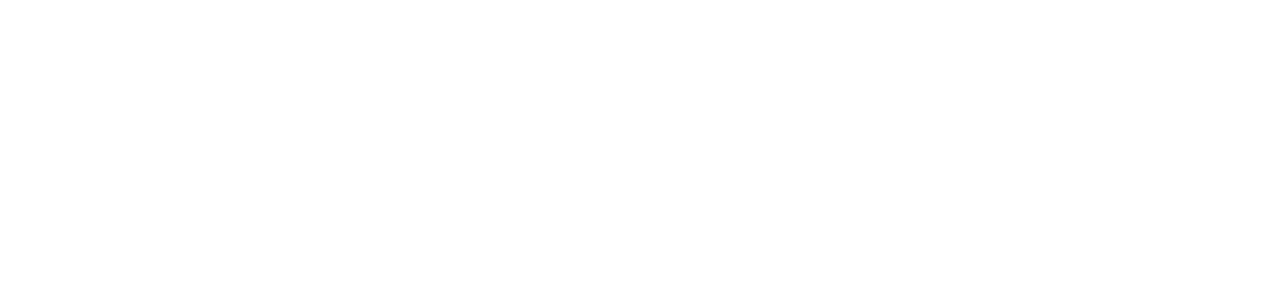
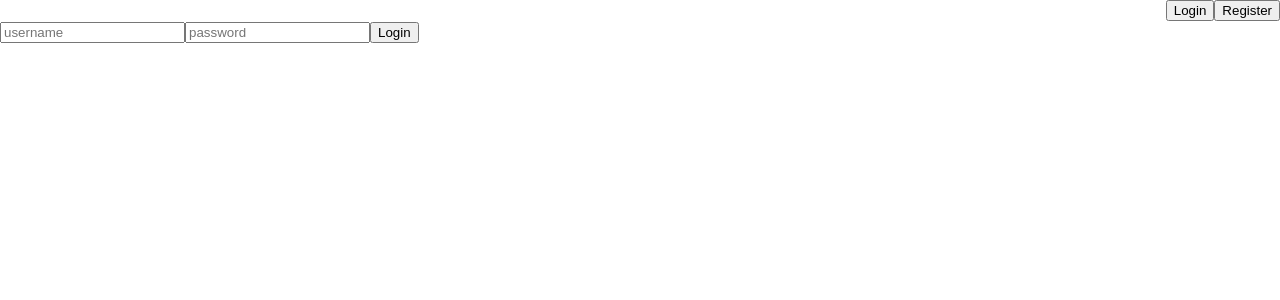
Before and after one commit to VeTaL2022/react_homework, a React (Create React App) app: page /login in a window 1280 px wide. Before the commit this address had no page. Shown: the top 300 px of the page. Built offline with nearby package versions, Linux system fonts and the light colour scheme.

Commit message:
initial commit

```diff
--- a/src/App.js
+++ b/src/App.js
@@ -2,15 +2,16 @@
 
 import './App.css';
 import {MainLayout} from "./layouts";
-import {RegisterPage} from "./pages";
+import {CarPage, LoginPage, RegisterPage} from "./pages";
 
 function App() {
   return (
     <Routes>
         <Route path={'/'} element={<MainLayout/>}>
-            <Route index element={<Navigate to={'/register'}/>}/>
-            {/*<Route path={'/login'} element={<LoginPage/>}/>*/}
+            <Route index element={<Navigate to={'/login'}/>}/>
+            <Route path={'/login'} element={<LoginPage/>}/>
             <Route path={'/register'} element={<RegisterPage/>}/>
+            <Route path={'/cars'} element={<CarPage/>}/>
         </Route>
     </Routes>
   );
--- /dev/null
+++ b/src/components/carForm/CarForm.js
@@ -0,0 +1,12 @@
+import {useForm} from "react-hook-form";
+
+export function CarForm() {
+    const {handleSubmit, register} = useForm();
+
+    return(
+        <div>
+
+        </div>
+    )
+
+}
--- /dev/null
+++ b/src/components/cars/Car.js
@@ -0,0 +1,9 @@
+export function Car() {
+
+    return(
+        <div>
+            Car
+        </div>
+    )
+
+}
--- /dev/null
+++ b/src/components/cars/Cars.js
@@ -0,0 +1,9 @@
+export function Cars() {
+
+    return(
+        <div>
+            Cars
+        </div>
+    )
+
+}
--- a/src/components/index.js
+++ b/src/components/index.js
@@ -1 +1,4 @@
 export * from './Header';
+export * from './cars/Cars';
+export * from './cars/Car';
+export * from './carForm/CarForm';
--- a/src/configs/urls.js
+++ b/src/configs/urls.js
@@ -1,4 +1,4 @@
-const baseURL = 'https://owu.linkpc.net/api/v3';
+const baseURL = 'http://owu.linkpc.net/api/v3';
 
 const urls = {
     cars: '/cars',
--- /dev/null
+++ b/src/pages/CarPage.js
@@ -0,0 +1,13 @@
+import {CarForm, Cars} from "../components";
+
+export function CarPage() {
+
+    return(
+        <div>
+            <CarForm/>
+            <hr/>
+            <Cars/>
+        </div>
+    )
+
+}
--- a/src/pages/LoginPage.js
+++ b/src/pages/LoginPage.js
@@ -1,9 +1,29 @@
+import {useForm} from "react-hook-form";
+import {authService} from "../services";
+import {useNavigate} from "react-router-dom";
+
 export function LoginPage() {
 
+    const {handleSubmit, register} = useForm();
+
+    const navigate = useNavigate();
+
+    const submit = async (user) => {
+        try {
+            const {data} = await authService.loginUser(user);
+            authService.setTokens(data);
+            navigate('/cars');
+        }catch (e){
+            console.log(e);
+        }
+    };
     return(
-        <div>
-            LoginPage
-        </div>
+
+        <form onSubmit={handleSubmit(submit)}>
+            <input type="text" placeholder={'username'} {...register('username')}/>
+            <input type="text" placeholder={'password'} {...register('password')}/>
+            <button>Login</button>
+        </form>
     )
 
 }
--- a/src/pages/RegisterPage.js
+++ b/src/pages/RegisterPage.js
@@ -1,20 +1,26 @@
 import {useForm} from "react-hook-form";
 import {authService} from "../services";
+import {useState} from "react";
+import {useNavigate} from "react-router-dom";
 
 export function RegisterPage() {
 
     const {handleSubmit, register} = useForm();
+    const [error,setError] = useState(null);
+    const navigate = useNavigate();
 
     const submit = async (user) => {
         try {
             await authService.registerUser(user);
+            navigate('/login');
         } catch (e) {
-            console.log(e);
+            setError(e.response.data?.username)
         }
     };
 
     return (
         <form onSubmit={handleSubmit(submit)}>
+            {error && <h3>{error}</h3>}
             <input type="text" placeholder={'username'} {...register('username')}/>
             <input type="text" placeholder={'password'} {...register('password')}/>
             <button>Register</button>
--- a/src/pages/index.js
+++ b/src/pages/index.js
@@ -1,2 +1,3 @@
 export * from './LoginPage';
 export * from './RegisterPage';
+export * from './CarPage';
--- a/src/services/auth.service.js
+++ b/src/services/auth.service.js
@@ -1,8 +1,22 @@
 import {axiosService} from "./axios.service";
 import {urls} from "../configs";
+
+const accessToken = 'access';
+const refreshToken = 'refresh';
 
 export const authService = {
     registerUser: (user) => axiosService.post(urls.users, user),
     loginUser: (user) => axiosService.post(urls.auth.login, user),
-    refresh: (token) => axiosService.post(urls.auth.refresh, {token})
+    refresh: (token) => axiosService.post(urls.auth.refresh, {token}),
+
+    setTokens: ({access, refresh}) => {
+        localStorage.setItem(accessToken, access);
+        localStorage.setItem(refreshToken, refresh);
+    },
+    deleteTokens: () => {
+        localStorage.removeItem(accessToken)
+        localStorage.removeItem(refreshToken)
+    },
+    getAccessToken: () => localStorage.getItem(accessToken),
+    getRefreshToken: () => localStorage.getItem(refreshToken)
 }
```
